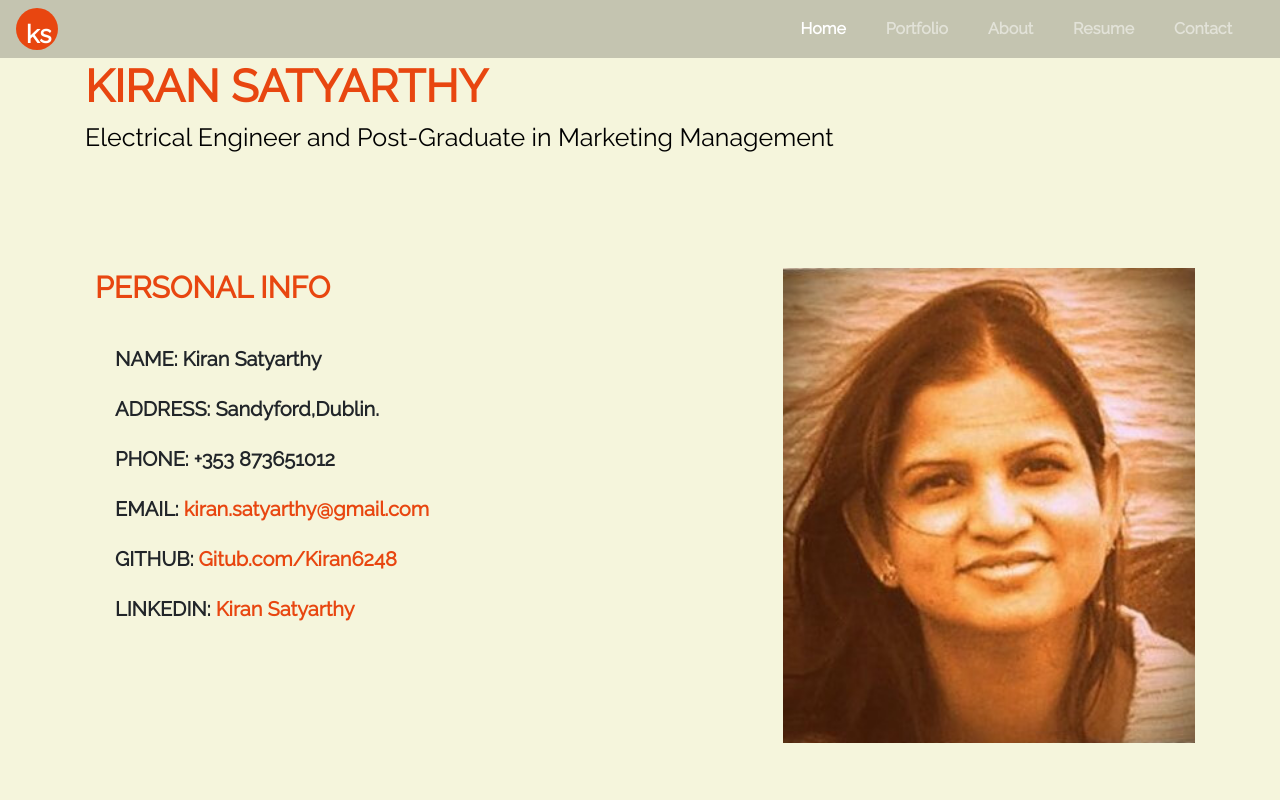
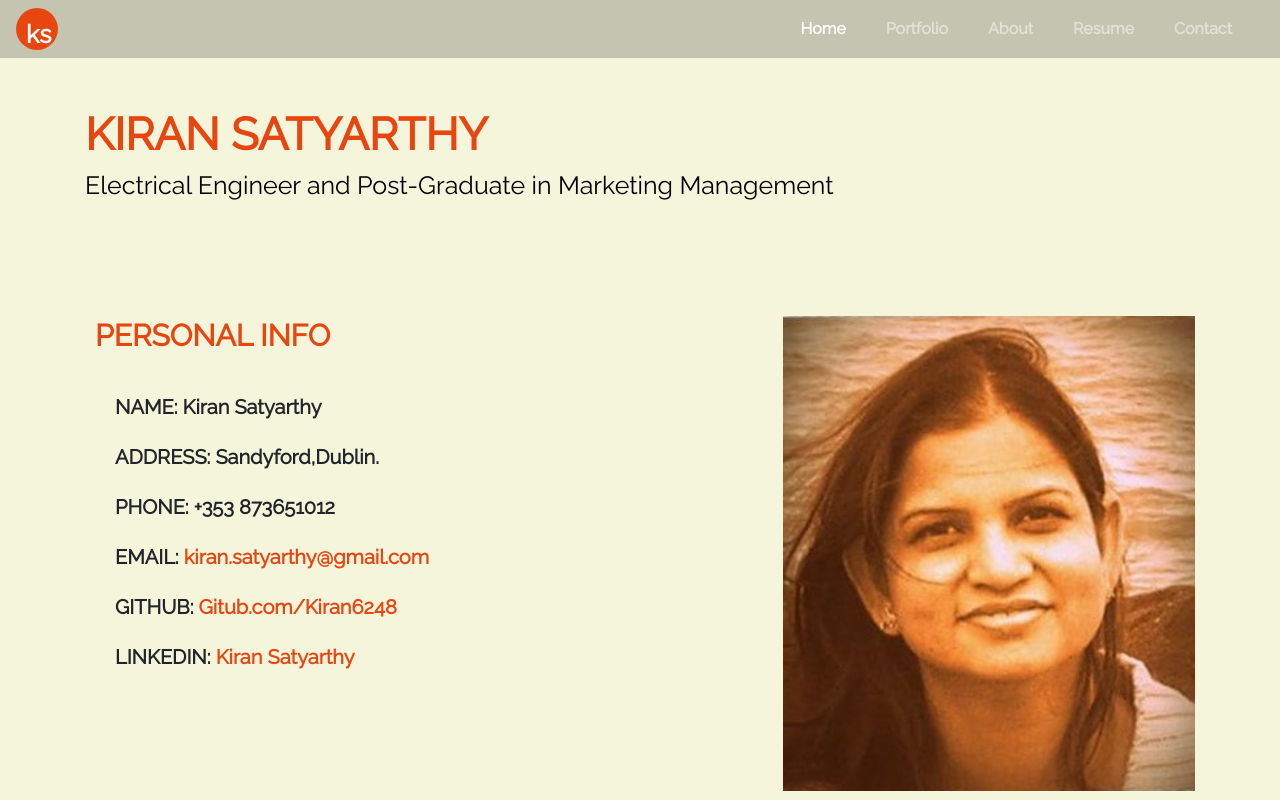
Before and after one commit to Code-Institute-Submissions/MS1-KiranResume, a plain HTML site: page index.html in a window 1280 px wide. Shown: the top 800 px of the page. Drawn offline with nearby package versions, Linux system fonts and the light colour scheme.

```diff
--- a/index.html
+++ b/index.html
@@ -78,7 +78,7 @@
 
       <div class="row">
         <div class="col-md-12 heading">
-          <h2 class="text-uppercase">Kiran Satyarthy</h2>
+          <h2 class="text-uppercase pt-5">Kiran Satyarthy</h2>
           <h4 class="lead">
             Electrical Engineer and Post-Graduate in Marketing Management
           </h4>
```
Also changed, not shown: assets/docs/final.JPG (added), 1 other file.
